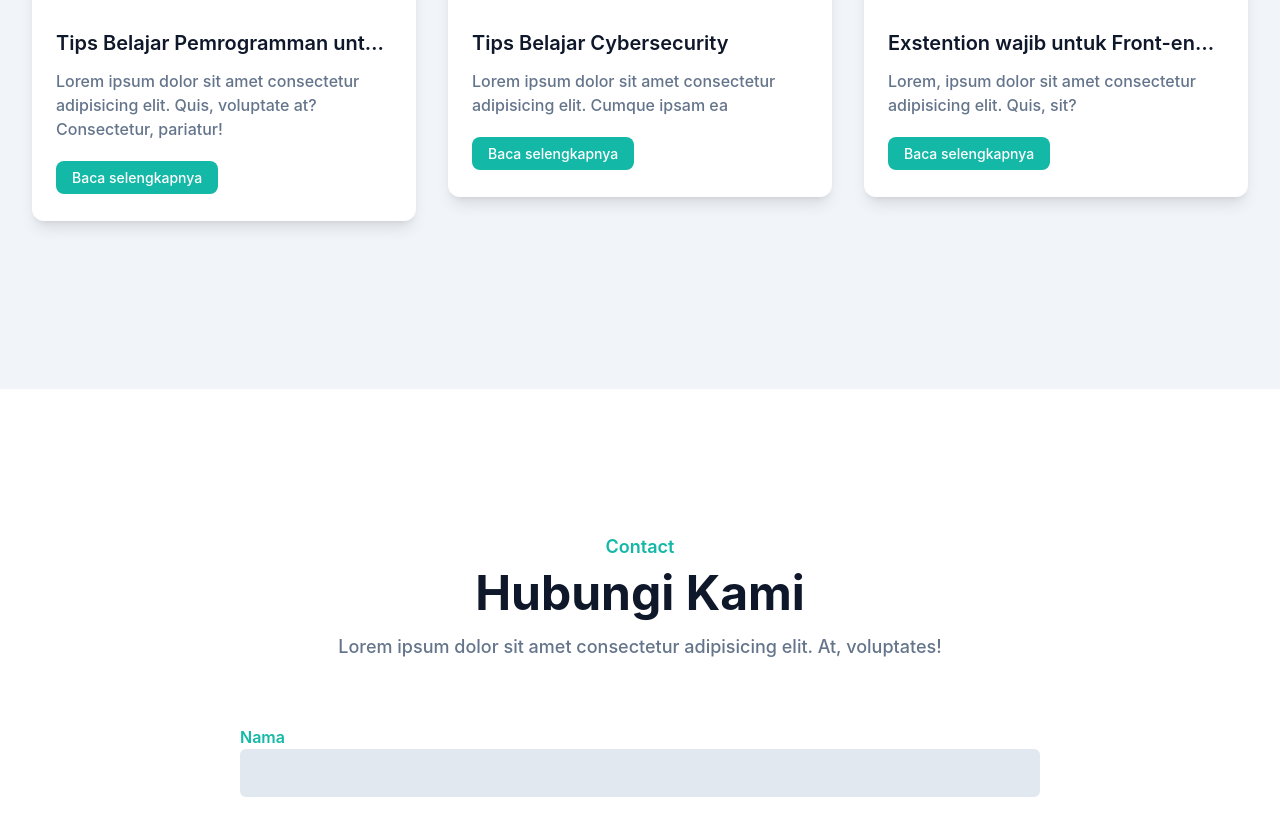
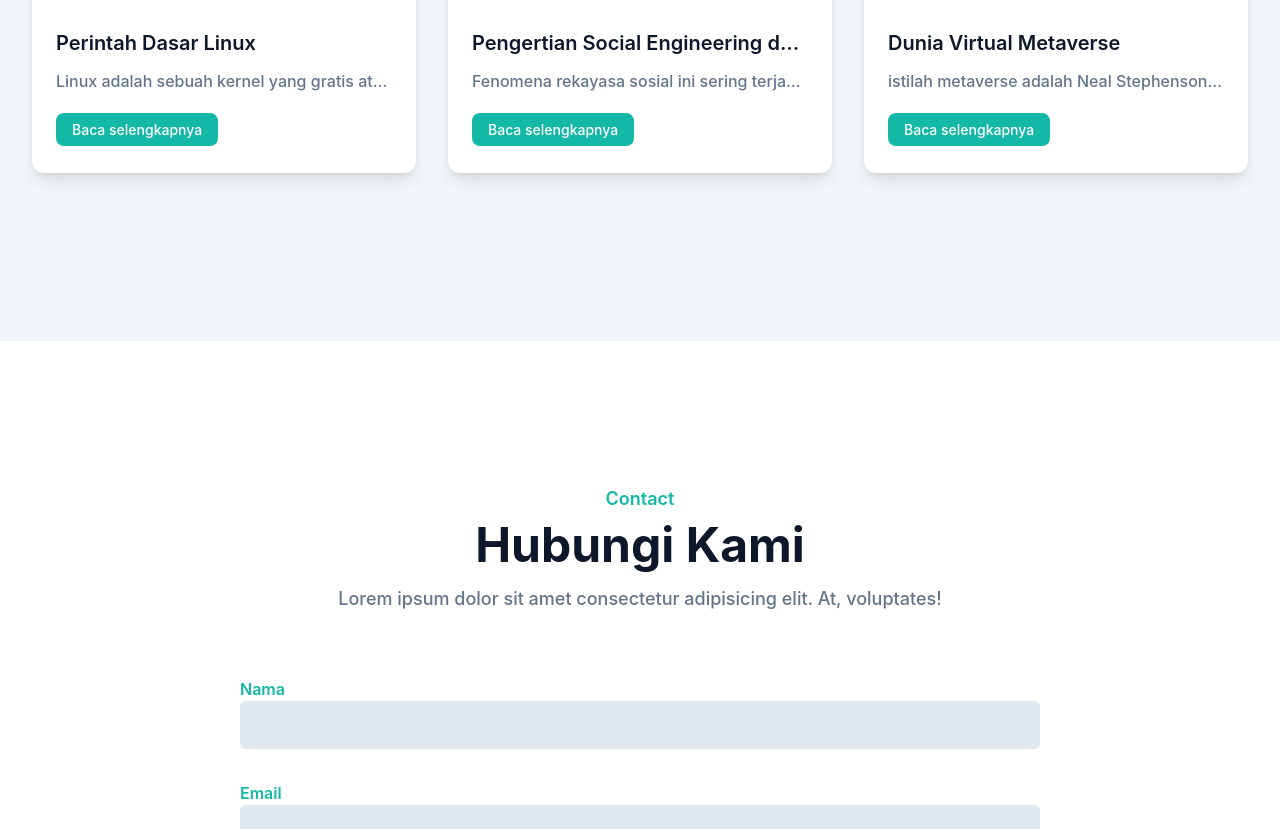
Before and after one commit to Kukuh2307/Portfolio-tailwindcss-Ngobar-WPU, a website: page index.html in a window 1280 px wide. Shown: the part 3923-4752 px from the top of the page. Drawn offline with Linux system fonts and the light colour scheme.

Commit message:
membenahi bagian blog

```diff
--- a/index.html
+++ b/index.html
@@ -245,10 +245,10 @@
                         <img src="https://source.unsplash.com/300x200?programming" alt="Programming" class="w-full">
                         <div class="py-8 px-6">
                             <h3>
-                                <a href="#" class="block mb-3 font-semibold text-xl text-dark hover:text-primary truncate dark:text-white">Tips Belajar Pemrogramman untuk Pemula</a>
+                                <a href="#" class="block mb-3 font-semibold text-xl text-dark hover:text-primary truncate dark:text-white">Perintah Dasar Linux</a>
                             </h3>
-                            <p class="text-secondary text-base font-medium mb-6">Lorem ipsum dolor sit amet consectetur adipisicing elit. Quis, voluptate at? Consectetur, pariatur!</p>
-                            <a href="#" class="font-medium text-sm text-white bg-primary py-2 px-4 rounded-lg hover:opacity-80 dark:text-white">Baca selengkapnya</a>
+                            <p class="text-secondary text-base font-medium mb-6 truncate">  Linux adalah sebuah kernel yang gratis atau bisa digunakan tanpa harus membelinya.Linuk dikembangkan oleh Linus Torvals pada tahun 1991.</p>
+                            <a href="https://kukhuhagung.blogspot.com/2021/12/perintah-dasar-linux.html" class="font-medium text-sm text-white bg-primary py-2 px-4 rounded-lg hover:opacity-80 dark:text-white">Baca selengkapnya</a>
                         </div>
                     </div>
                 </div>
@@ -258,10 +258,10 @@
                         <img src="https://source.unsplash.com/300x200?Cybersecurity" alt="Programming" class="w-full">
                         <div class="py-8 px-6">
                             <h3>
-                                <a href="#" class="block mb-3 font-semibold text-xl text-dark hover:text-primary truncate dark:text-white">Tips Belajar Cybersecurity</a>
+                                <a href="#" class="block mb-3 font-semibold text-xl text-dark hover:text-primary truncate dark:text-white"> Pengertian Social Engineering dan cara untuk mencegahnya</a>
                             </h3>
-                            <p class="text-secondary text-base font-medium mb-6">Lorem ipsum dolor sit amet consectetur adipisicing elit. Cumque ipsam ea</p>
-                            <a href="#" class="font-medium text-sm text-white bg-primary py-2 px-4 rounded-lg hover:opacity-80 dark:text-white">Baca selengkapnya</a>
+                            <p class="text-secondary text-base font-medium mb-6 truncate">Fenomena rekayasa sosial ini sering terjadi dan mengancam keamanan serta privasi terkait informasi yang dimiliki pengguna internet. Rekayasa sosial ini merupakan salah satu bagian dari kejahatan.</p>
+                            <a href="https://kukhuhagung.blogspot.com/2021/12/rekayasa-sosial-atau-social-engineering.html" class="font-medium text-sm text-white bg-primary py-2 px-4 rounded-lg hover:opacity-80 dark:text-white">Baca selengkapnya</a>
                         </div>
                     </div>
                 </div>
@@ -271,9 +271,9 @@
                         <img src="https://source.unsplash.com/300x200?front+end+developer" alt="Programming" class="w-full">
                         <div class="py-8 px-6">
                             <h3>
-                                <a href="#" class="block mb-3 font-semibold text-xl text-dark hover:text-primary truncate dark:text-white">Exstention wajib untuk Front-end Developer</a>
+                                <a href="#" class="block mb-3 font-semibold text-xl text-dark hover:text-primary truncate dark:text-white">Dunia Virtual Metaverse</a>
                             </h3>
-                            <p class="text-secondary text-base font-medium mb-6">Lorem, ipsum dolor sit amet consectetur adipisicing elit. Quis, sit?</p>
+                            <p class="text-secondary text-base font-medium mb-6 truncate"> istilah metaverse adalah Neal Stephenson. Ia menyebutkan istilah tersebut pada novelnya di tahun 1992 yang berjudul Snow Crash. Istilah metaverse merujuk pada dunia virtual 3D yang dihuni oleh avatar orang sungguhan.</p>
                             <a href="#" class="font-medium text-sm text-white bg-primary py-2 px-4 rounded-lg hover:opacity-80 dark:text-white">Baca selengkapnya</a>
                         </div>
                     </div>
```
